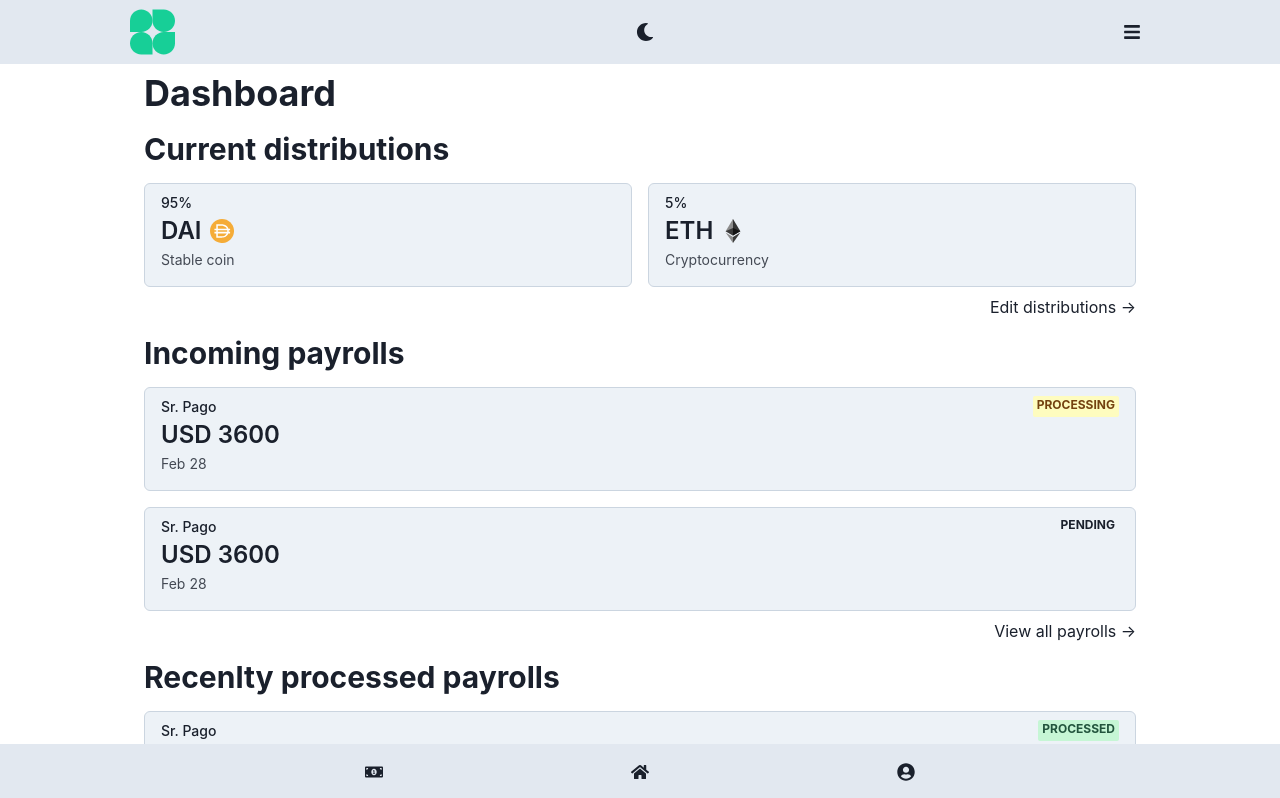
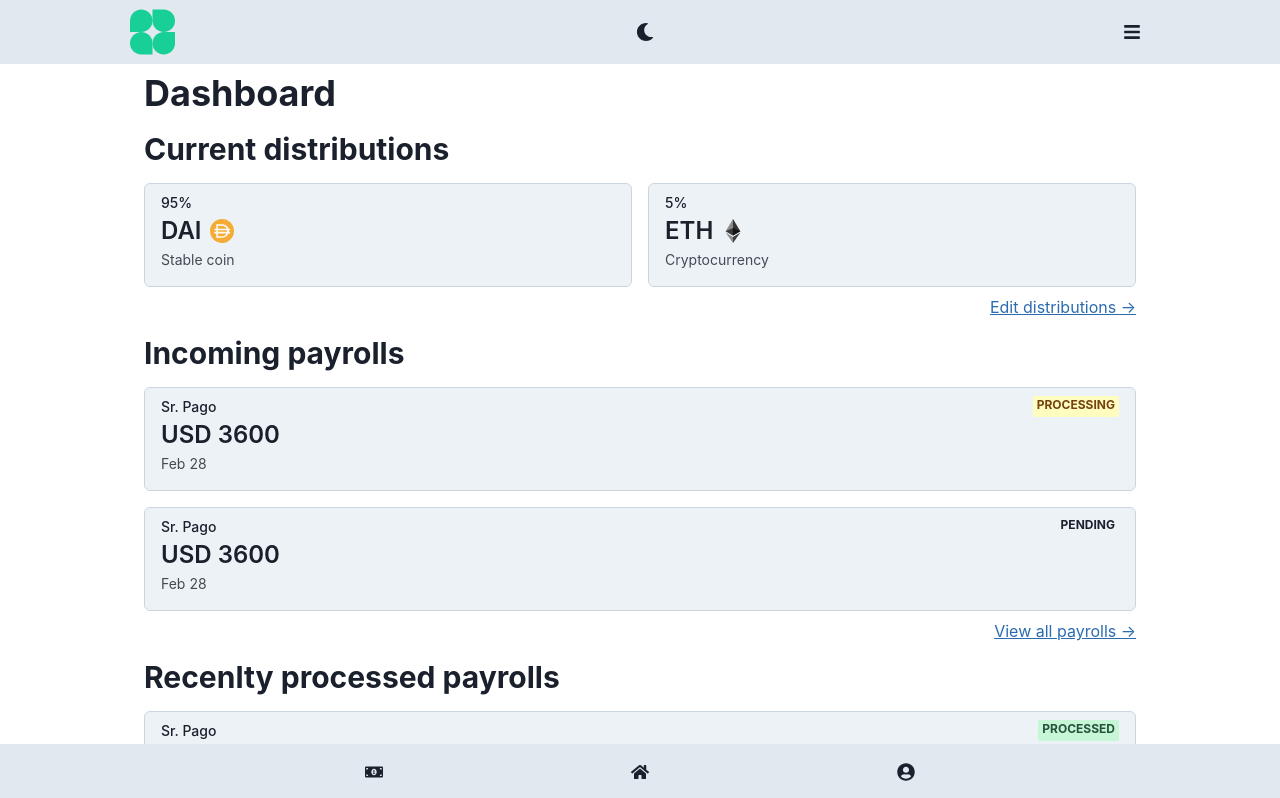
Before and after one commit to oncet/cryptowage, a React (Create React App) app: page / in a window 1280 px wide. Shown: the top 798 px of the page. Built offline with nearby package versions, Linux system fonts and the light colour scheme.

Commit message:
change link color

```diff
--- a/src/App.tsx
+++ b/src/App.tsx
@@ -27,6 +27,12 @@ const theme = extendTheme({
           px: "4",
           py: "2",
         },
+      }),
+    },
+    Link: {
+      baseStyle: (props) => ({
+        textDecoration: "underline",
+        color: mode("blue.600", "blue.300")(props),
       }),
     },
   },
```
